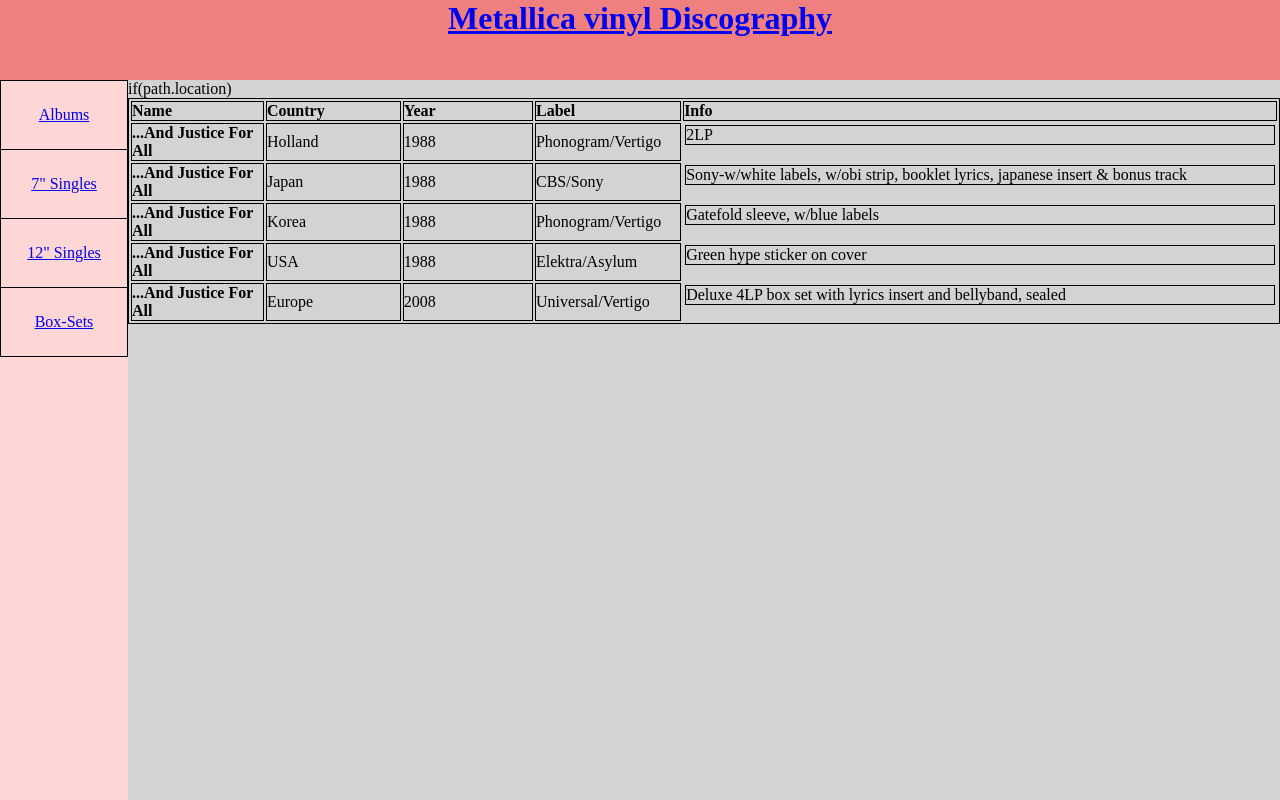
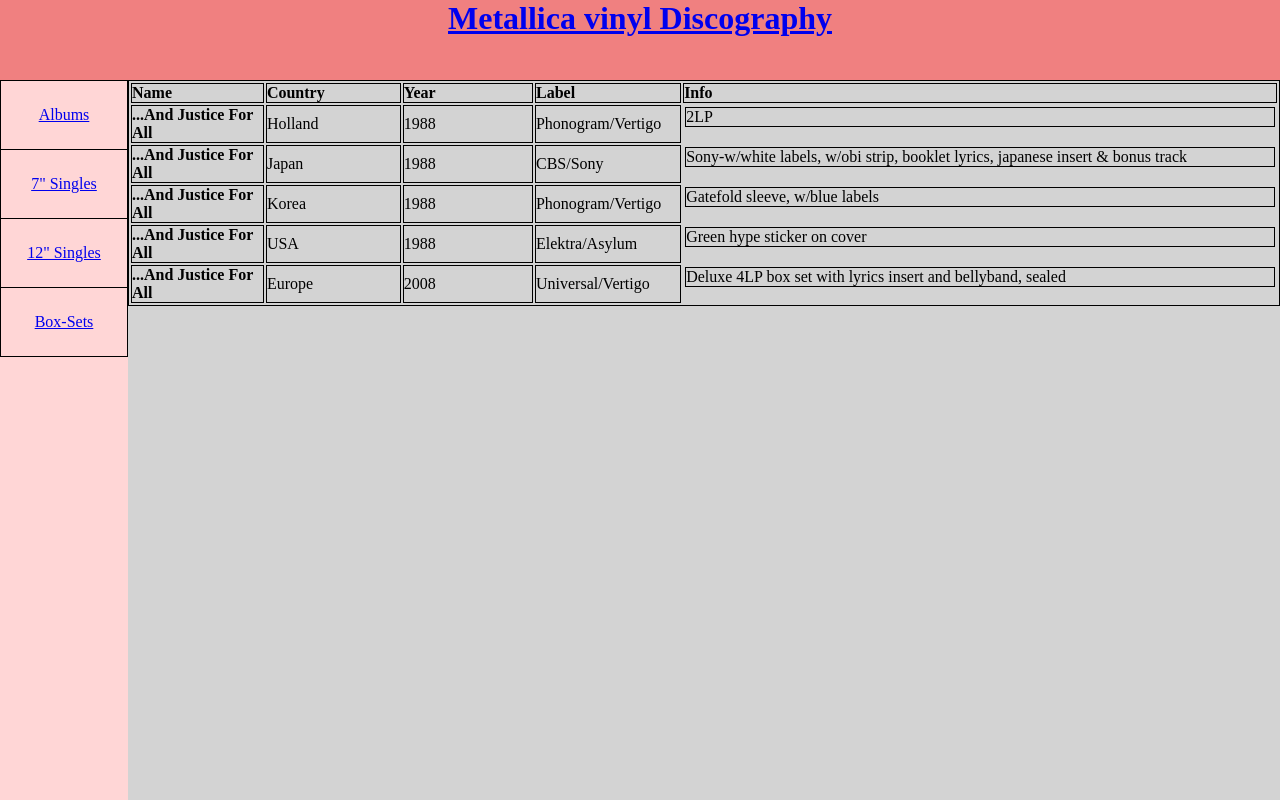
Before and after one commit to dannij90/Metallica, an Angular app: page /Albums/andjusticeforall in a window 1280 px wide. Built offline with nearby package versions, Linux system fonts and the light colour scheme.

Commit message:
small fix on master

```diff
--- a/src/app/album-details/album-details.component.html
+++ b/src/app/album-details/album-details.component.html
@@ -1,6 +1,4 @@
-<div>
-  if(path.location)
-</div>
+
 <div class="album-item">
   <table>
     <tr class="tw">
```
